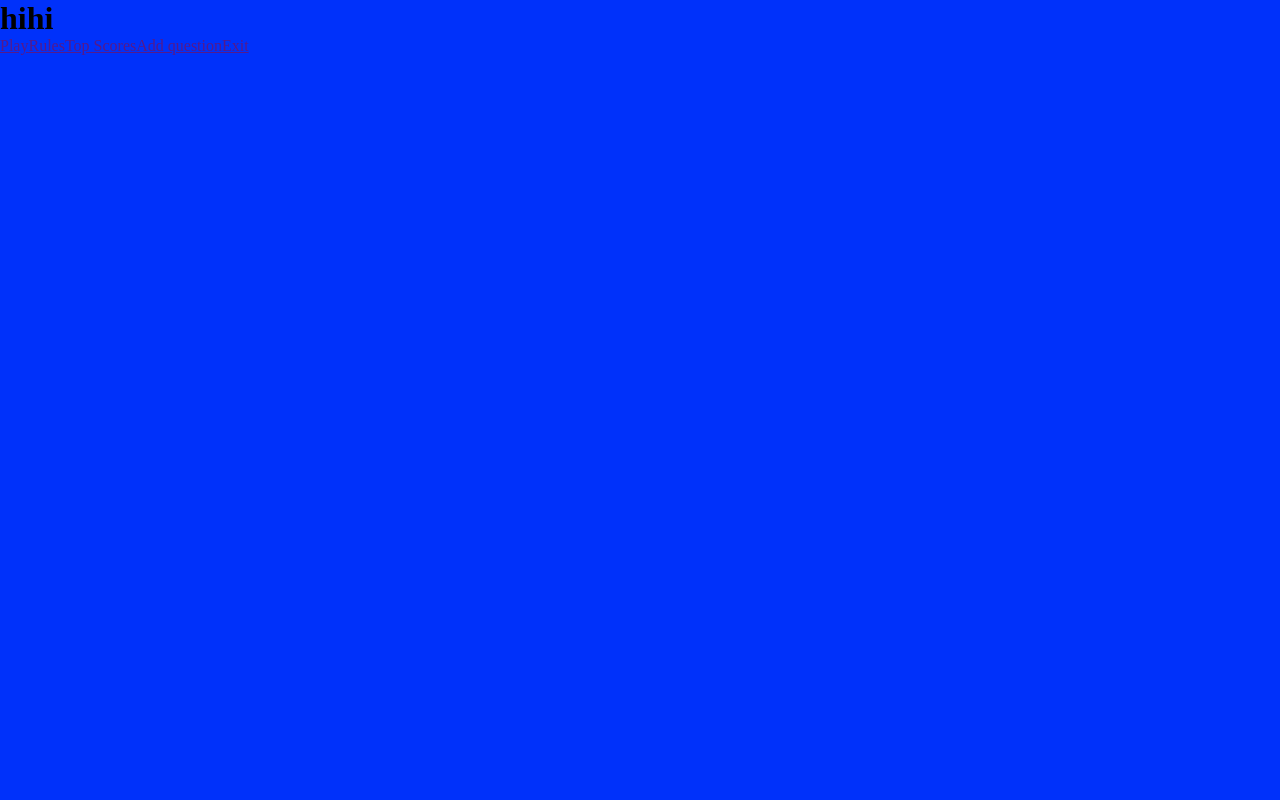
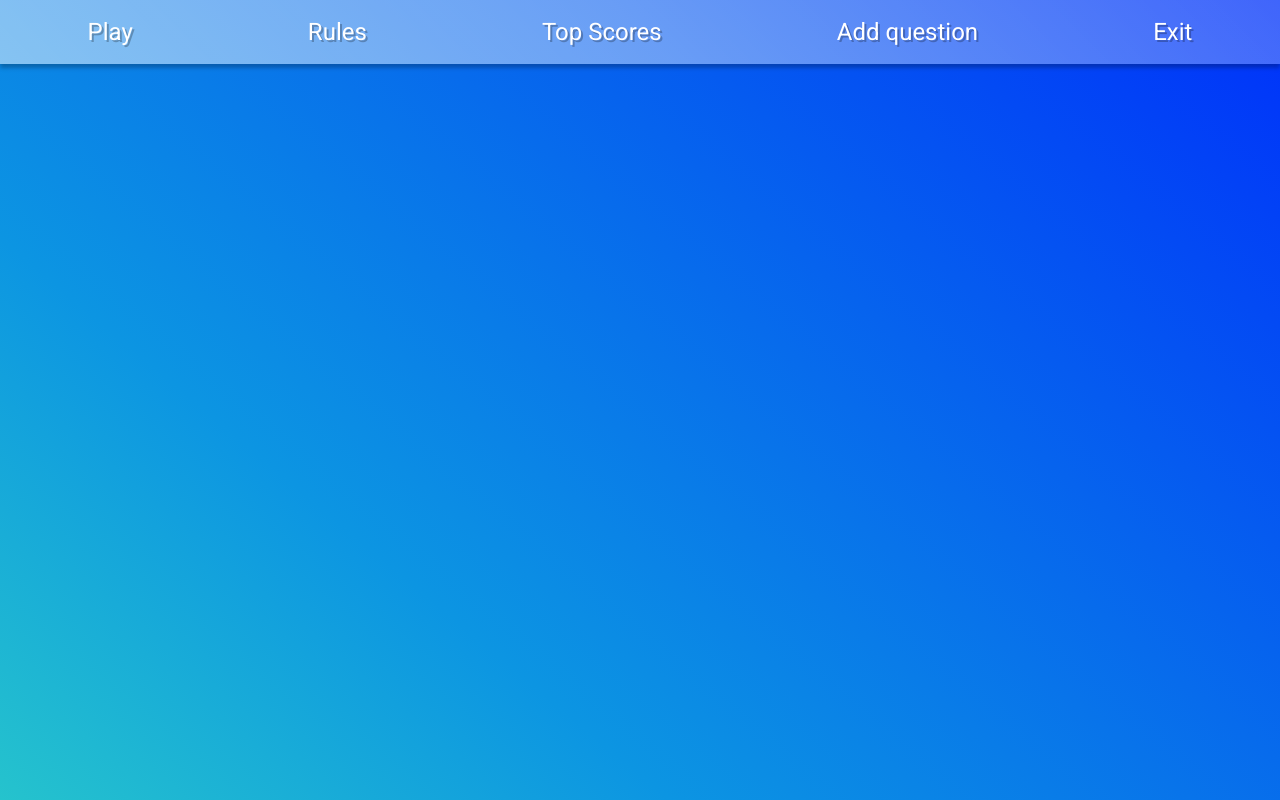
Before and after one commit to team-prstmw/hackaton-FE, a React (Create React App) app: page / in a window 1280 px wide. Built offline with nearby package versions, Linux system fonts and the light colour scheme; the HTML template or start-up script is replaced by a standard one.

Commit message:
Navbar component

```diff
--- a/public/index.html
+++ b/public/index.html
@@ -24,6 +24,12 @@
       work correctly both with client-side routing and a non-root public URL.
       Learn how to configure a non-root public URL by running `npm run build`.
     -->
+    <link rel="preconnect" href="https://fonts.googleapis.com" />
+    <link rel="preconnect" href="https://fonts.gstatic.com" crossorigin />
+    <link
+      href="https://fonts.googleapis.com/css2?family=Permanent+Marker&family=Roboto:wght@400;700&display=swap"
+      rel="stylesheet"
+    />
     <title>React App</title>
   </head>
   <body>
--- a/src/components/Navbar/Navbar.module.scss
+++ b/src/components/Navbar/Navbar.module.scss
@@ -0,0 +1,38 @@
+@import "../../theme.module.scss";
+
+.navbar {
+  background-color: white;
+  min-height: 4rem;
+
+  background: linear-gradient(
+    45deg,
+    var(--glass-bg-color-one) 0%,
+    var(--glass-bg-color-two) 50%,
+    var(--glass-bg-color-three) 100%
+  );
+
+  border: 1px solid
+    linear-gradient(
+      180deg,
+      var(--glass-border-color-one) 0%,
+      var(--glass-border-color-one) 100%
+    );
+
+  box-shadow: 0px 4px 4px var(--glass-shadow-color);
+
+  display: flex;
+  justify-content: space-around;
+  align-items: center;
+
+  a {
+    color: var(--text-color-main);
+    text-decoration: none;
+    font-size: 1.5rem;
+    font-family: "Roboto", sans-serif;
+    text-shadow: 2px 2px 0px var(--glass-shadow-color);
+  }
+
+  a:hover {
+    color: var(--text-color-secondary);
+  }
+}
--- a/src/components/Navbar/Navbar.tsx
+++ b/src/components/Navbar/Navbar.tsx
@@ -1,6 +1,8 @@
+import styles from "./Navbar.module.scss";
+
 export function Navbar() {
   return (
-    <div>
+    <div className={styles.navbar}>
       <a href="">Play</a>
       <a href="">Rules</a>
       <a href="">Top Scores</a>
--- a/src/pages/HomePage/HomePage.module.scss
+++ b/src/pages/HomePage/HomePage.module.scss
@@ -1,12 +1,11 @@
 @import "../../theme.module.scss";
-
-* {
-  margin: 0;
-  padding: 0;
-  box-sizing: border-box;
-}
 
 .homePage {
   min-height: 100vh;
-  background-color: var(--bg-color-gradient-one);
+  background: linear-gradient(
+    220deg,
+    var(--bg-color-gradient-one) 0%,
+    var(--bg-color-gradient-two) 70%,
+    var(--bg-color-gradient-three) 100%
+  );
 }
--- a/src/pages/HomePage/HomePage.tsx
+++ b/src/pages/HomePage/HomePage.tsx
@@ -4,7 +4,6 @@ import styles from "./HomePage.module.scss";
 export function HomePage() {
   return (
     <div className={styles.homePage}>
-      <h1>hihi</h1>
       <Navbar />
     </div>
   );
--- a/src/theme.module.scss
+++ b/src/theme.module.scss
@@ -1,5 +1,20 @@
 :root {
+  // Gradient colors
   --bg-color-gradient-one: #0031fa;
   --bg-color-gradient-two: #0c95e2;
   --bg-color-gradient-three: #25c3cd;
+
+  // Glass elements colors
+  --glass-bg-color-one: #ffffff80;
+  --glass-bg-color-two: #ffffff66;
+  --glass-bg-color-three: #ffffff40;
+
+  --glass-border-color-one: #ffffff;
+  --glass-border-color-two: #ffffff4d;
+
+  --glass-shadow-color: #00000040;
+
+  // Typography colors
+  --text-color-main: #ffffff;
+  --text-color-secondary: #e6e6e6;
 }
```
